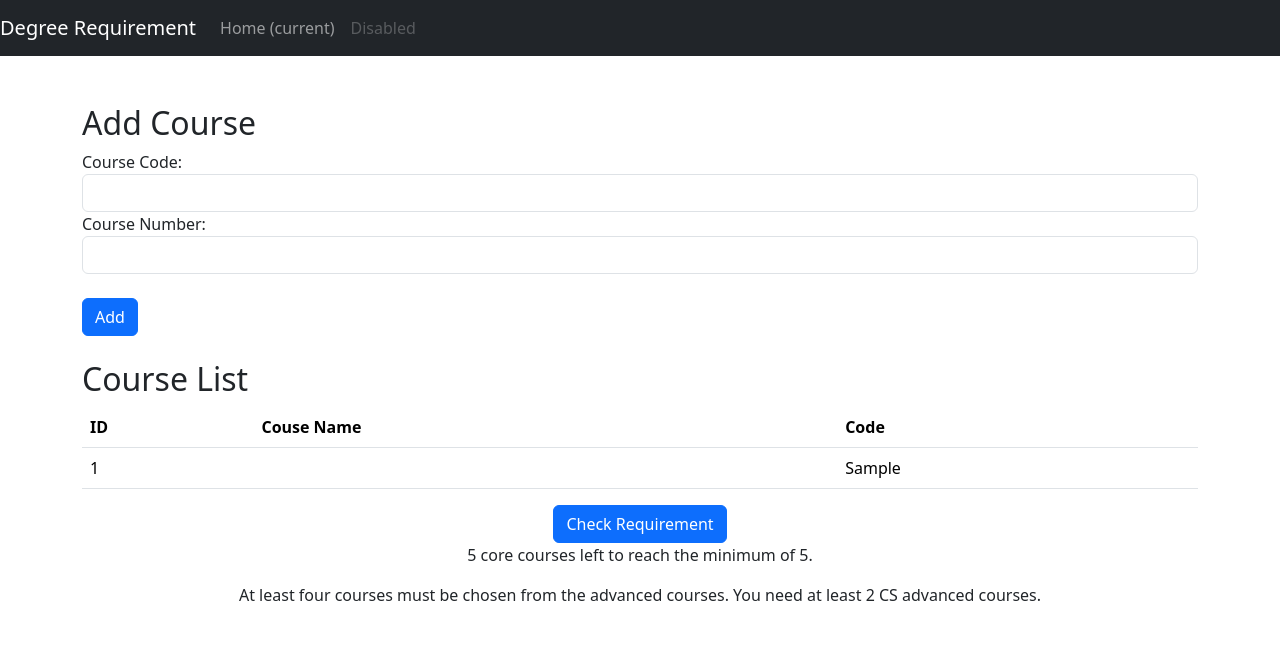
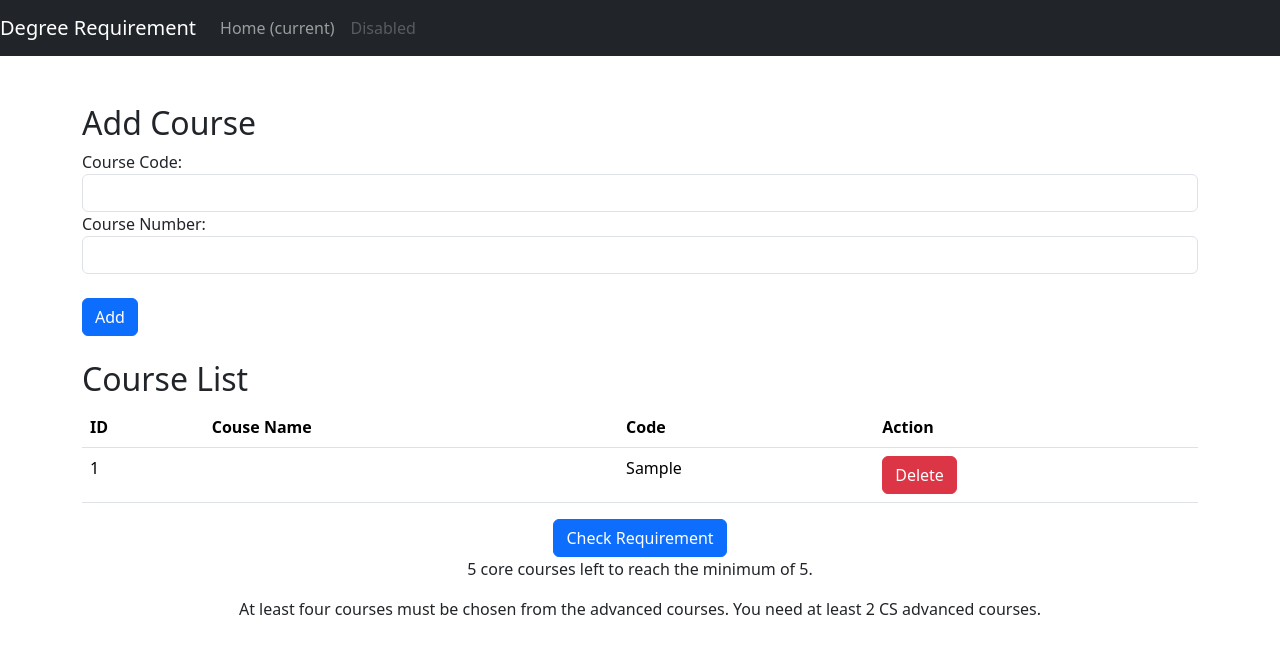
Before and after one commit to Furkhanhash/Degree-Requirement, an Angular app: page / in a window 1280 px wide. Both pictures are taken after typing "Sample" into the empty fields and a click on the button "Add". Shown: the top 654 px of the page. Built offline with nearby package versions, Linux system fonts and the light colour scheme.

Commit message:
Delete Added

```diff
--- a/src/app/addcourses/addcourses.component.html
+++ b/src/app/addcourses/addcourses.component.html
@@ -30,6 +30,7 @@
           <th>ID</th>
           <th>Couse Name</th>
           <th>Code</th>
+          <th>Action</th>
           <!-- <th>Description</th> -->
         </tr>
       </thead>
@@ -38,6 +39,10 @@
           <td>{{ course.id }}</td>
           <td>{{ course.name }}</td>
           <td>{{ course.code }}</td>
+          <td>
+            <!-- Add a button to delete the course -->
+            <button class="btn btn-danger" (click)="deleteCourse(course.id)">Delete</button>
+          </td>
           <!-- <td>{{ course.description }}</td> -->
         </tr>
       </tbody>
--- a/src/app/addcourses/addcourses.component.ts
+++ b/src/app/addcourses/addcourses.component.ts
@@ -191,7 +191,10 @@ calculateCoreCoursesSatisfied(): void {
 
 }
 
-
+deleteCourse(index: number): void {
+  this.courseService.deleteCourse(index);
+  this.calculateCoreCoursesSatisfied(); // Recalculate core courses
+}
 
 
 calculateCoreCoursesLeft(): void {
--- a/src/app/course.service.ts
+++ b/src/app/course.service.ts
@@ -16,4 +16,11 @@ export class CourseService {
     this.courses.push(course);
   }
 
+  deleteCourse(courseId: number): void {
+    const index = this.courses.findIndex(course => course.id === courseId);
+    if (index !== -1) {
+      this.courses.splice(index, 1);
+    }
+  }
+
 }
```
